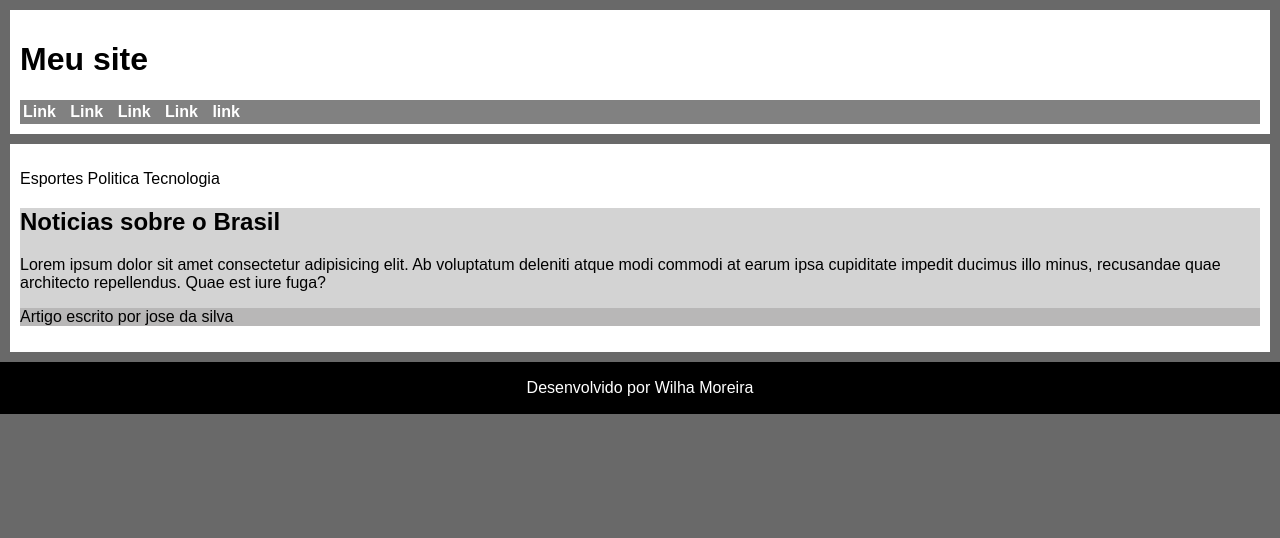
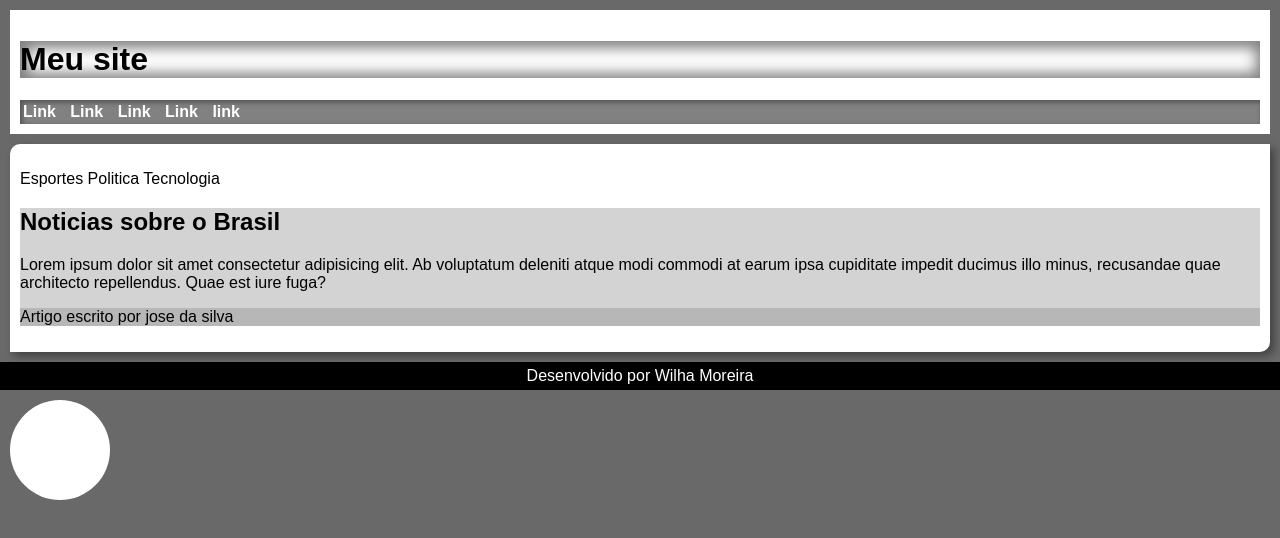
Before and after one commit to wilhamoreira/Curso-HTML5-e-CSS3, a plain HTML site: page MODULO 2/exercicios/ex021/caixa02.html in a window 1280 px wide. Drawn offline with Linux system fonts and the light colour scheme.

Commit message:
finalizando estudo sobre bordas

```diff
--- a/MODULO 2/exercicios/ex021/caixa02.html
+++ b/MODULO 2/exercicios/ex021/caixa02.html
@@ -17,9 +17,13 @@
             margin: 10px;
         }
 
+        h1{
+            box-shadow: inset 2px 1px 14px 6px rgba(0, 0, 0, 0.5);
+        }
         nav{
             background-color: rgb(129, 129, 129);
             padding: 3px;
+            box-shadow: inset 2px 2px 4px 1px rgba(0, 0, 0, 0.315);
 
         }
 
@@ -38,6 +42,8 @@
             background-color: white;
             padding: 10px;
             margin: 10px;
+            border-radius: 10px 0;
+            box-shadow: 4px 4px 9px 0px rgba(0, 0, 0, 0.384);
         }
 
         article{
@@ -54,6 +60,18 @@
             text-align: center;
             padding: 1px;
             margin: 0px;
+        }
+
+        footer > p {
+            margin: 4px;
+        }
+
+        div#bola{
+            height: 100px;
+            width: 100px;
+            margin: 10px;
+            background-color: white;
+            border-radius: 50%;
         }
     </style>
 </head>
@@ -86,5 +104,8 @@
     <footer>
         <p>Desenvolvido por Wilha Moreira</p>
     </footer>
+    <div id="bola">
+
+    </div>
 </body>
 </html>
```
